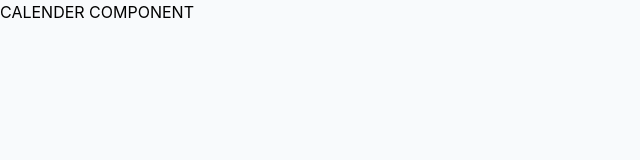
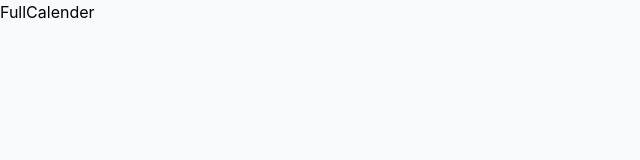
Before and after one commit to cvasakthi/react-calender, a React (Create React App) app: page / in a window 1280 px wide. Shown: the top 160 px of the page, without its empty margins (0-640 px from the left). Built offline with nearby package versions, Linux system fonts and the light colour scheme.

Commit message:
react fullcalender installed

```diff
--- a/package.json
+++ b/package.json
@@ -4,6 +4,11 @@
   "private": true,
   "dependencies": {
     "@babel/plugin-proposal-private-property-in-object": "^7.21.11",
+    "@fullcalendar/core": "^6.1.15",
+    "@fullcalendar/daygrid": "^6.1.15",
+    "@fullcalendar/interaction": "^6.1.15",
+    "@fullcalendar/react": "^6.1.15",
+    "@fullcalendar/timegrid": "^6.1.15",
     "@testing-library/jest-dom": "^5.17.0",
     "@testing-library/react": "^13.4.0",
     "@testing-library/user-event": "^13.5.0",
--- a/src/App.tsx
+++ b/src/App.tsx
@@ -1,5 +1,11 @@
+import CalenderView from "./component/calender/FullCalender";
+
 function App() {
-  return <div className="h-screen w-screen bg-slate-50">CALENDER COMPONENT</div>;
+  return (
+    <div className="h-screen w-screen bg-slate-50">
+      <CalenderView />
+    </div>
+  );
 }
 
 export default App;
--- /dev/null
+++ b/src/component/calender/FullCalender.tsx
@@ -0,0 +1,7 @@
+import React from 'react'
+
+export default function FullCalender() {
+  return (
+    <div>FullCalender</div>
+  )
+}
```
Also changed, not shown: src/component/calender/FullCalender.scss (added), 1 other file (tests, documents, lock files or other folders).
